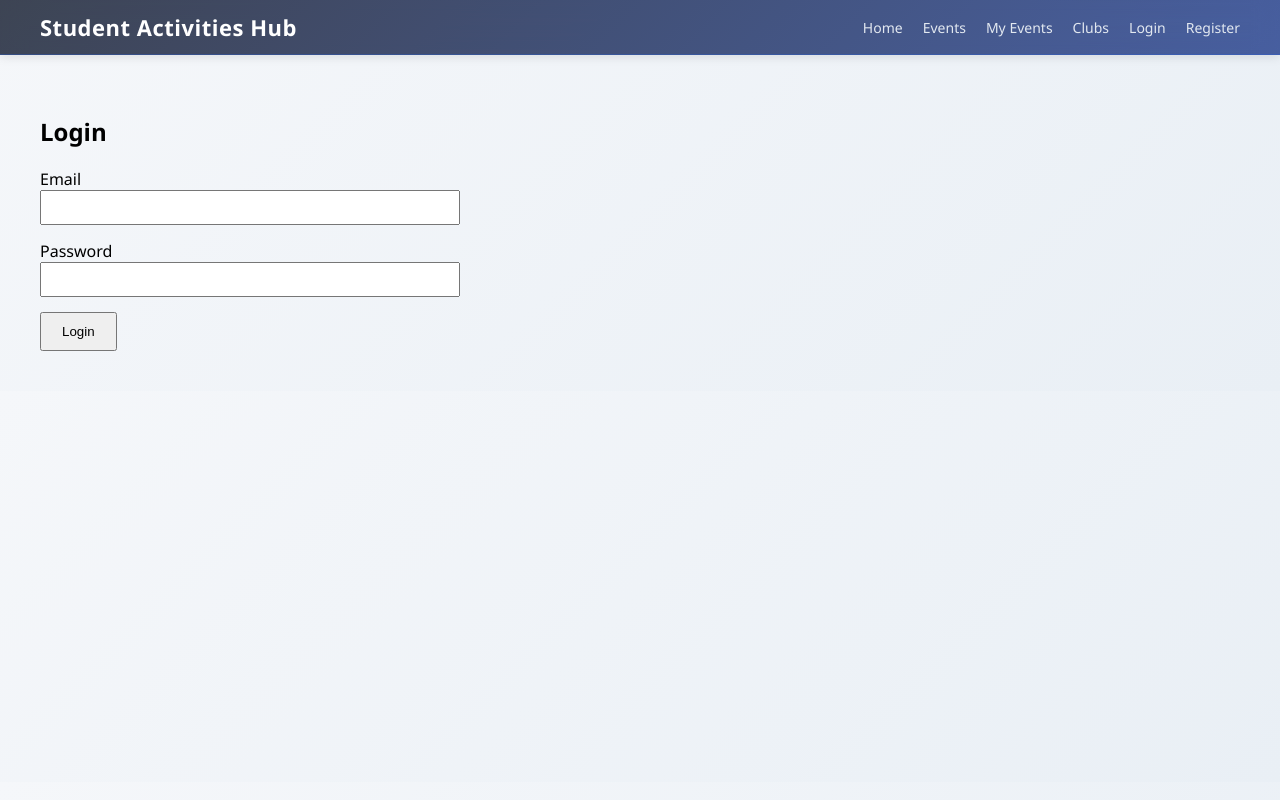
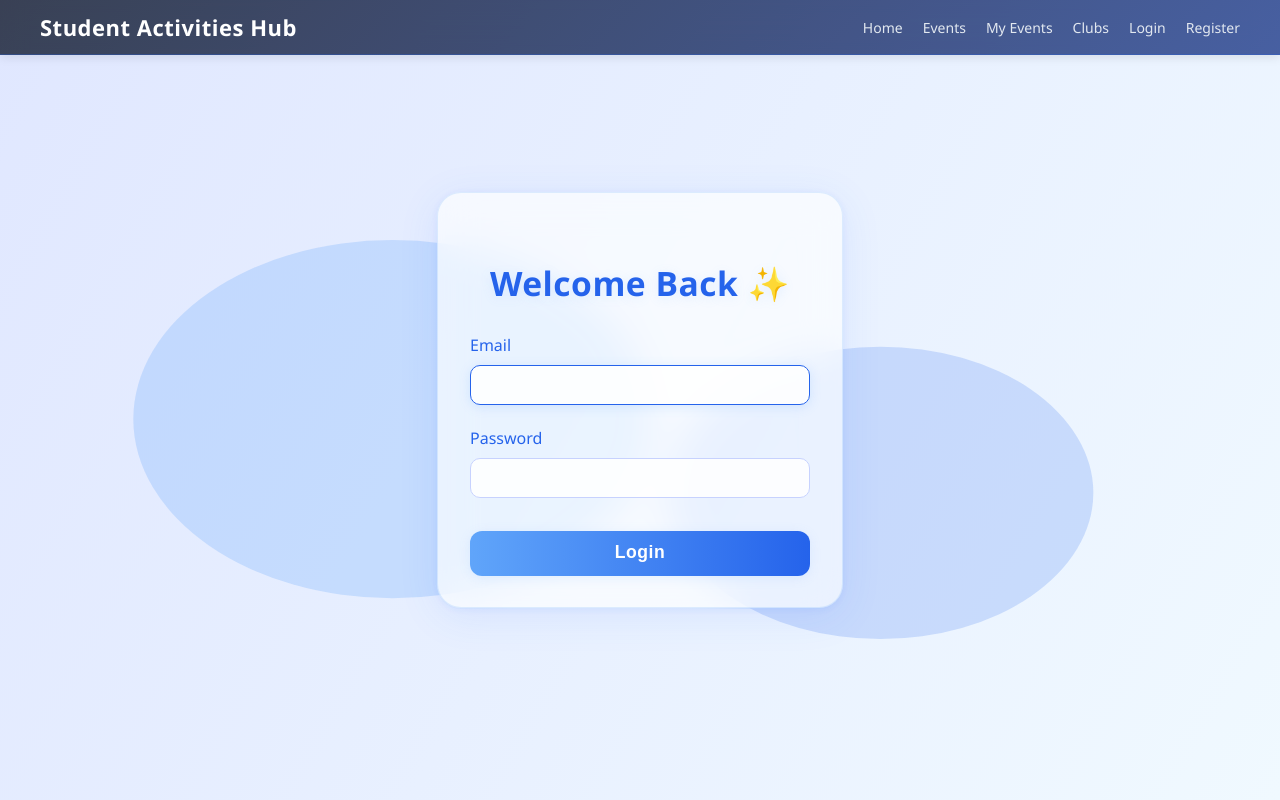
Before and after one commit to bhavyabhardwaj001/student-activity-hub, a React app in the folder frontend/: page /login in a window 1280 px wide. Built offline with nearby package versions, Linux system fonts and the light colour scheme; the HTML template or start-up script is replaced by a standard one.

Commit message:
upgrade ui for login page

```diff
--- a/frontend/package.json
+++ b/frontend/package.json
@@ -11,6 +11,7 @@
   },
   "dependencies": {
     "aos": "^2.3.4",
+    "framer-motion": "^12.38.0",
     "jwt-decode": "^4.0.0",
     "react": "^19.2.0",
     "react-dom": "^19.2.0",
--- a/frontend/src/App.css
+++ b/frontend/src/App.css
@@ -1,3 +1,132 @@
+/* --- Magical Login Page Styles --- */
+.login-bg {
+  position: fixed;
+  top: 0;
+  left: 0;
+  width: 100vw;
+  height: 100vh;
+  overflow: hidden;
+  background: linear-gradient(120deg, #e0e7ff 0%, #f0f9ff 100%);
+  display: flex;
+  align-items: center;
+  justify-content: center;
+  z-index: 0;
+}
+
+.login-bg-svg {
+  position: absolute;
+  top: 0;
+  left: 0;
+  width: 100vw;
+  height: 100vh;
+  z-index: 1;
+  pointer-events: none;
+}
+
+.login-glass-card {
+  position: relative;
+  z-index: 2;
+  min-width: 340px;
+  max-width: 400px;
+  padding: 40px 32px 32px 32px;
+  border-radius: 24px;
+  background: rgba(255, 255, 255, 0.65);
+  box-shadow:
+    0 8px 40px 0 rgba(60, 120, 255, 0.1),
+    0 1.5px 8px 0 rgba(60, 120, 255, 0.08);
+  backdrop-filter: blur(18px) saturate(1.2);
+  border: 1.5px solid rgba(96, 165, 250, 0.18);
+  display: flex;
+  flex-direction: column;
+  align-items: center;
+  animation: glassFadeIn 1.2s cubic-bezier(0.4, 0, 0.2, 1);
+}
+
+@keyframes glassFadeIn {
+  from {
+    opacity: 0;
+    transform: translateY(60px) scale(0.98);
+  }
+  to {
+    opacity: 1;
+    transform: translateY(0) scale(1);
+  }
+}
+
+.login-glass-card h2 {
+  font-size: 2.1rem;
+  font-weight: 700;
+  color: #2563eb;
+  margin-bottom: 28px;
+  letter-spacing: 0.5px;
+  text-shadow: 0 2px 12px #60a5fa22;
+}
+
+.login-form {
+  width: 100%;
+  display: flex;
+  flex-direction: column;
+  gap: 22px;
+}
+
+.login-field {
+  display: flex;
+  flex-direction: column;
+  gap: 7px;
+}
+
+.login-field label {
+  font-size: 1rem;
+  color: #2563eb;
+  font-weight: 500;
+  margin-bottom: 2px;
+}
+
+.login-input {
+  padding: 10px 14px;
+  border-radius: 10px;
+  border: 1.5px solid #c7d2fe;
+  background: rgba(255, 255, 255, 0.85);
+  font-size: 1rem;
+  transition:
+    border 0.2s,
+    box-shadow 0.2s;
+  outline: none;
+  color: #222;
+}
+.login-input:focus {
+  border: 1.5px solid #2563eb;
+  box-shadow: 0 2px 12px #60a5fa33;
+}
+
+.login-btn {
+  margin-top: 10px;
+  padding: 12px 0;
+  border-radius: 12px;
+  border: none;
+  background: linear-gradient(90deg, #60a5fa 0%, #2563eb 100%);
+  color: #fff;
+  font-size: 1.1rem;
+  font-weight: 600;
+  letter-spacing: 0.5px;
+  cursor: pointer;
+  box-shadow: 0 2px 12px #60a5fa22;
+  transition:
+    background 0.2s,
+    box-shadow 0.2s,
+    transform 0.1s;
+}
+.login-btn:disabled {
+  opacity: 0.7;
+  cursor: not-allowed;
+}
+
+@media (max-width: 600px) {
+  .login-glass-card {
+    min-width: 90vw;
+    padding: 28px 8vw 24px 8vw;
+  }
+}
 /* Global styles */
 body {
   margin: 0;
--- a/frontend/src/pages/Login.jsx
+++ b/frontend/src/pages/Login.jsx
@@ -1,75 +1,150 @@
 import { useState } from "react";
 import { useNavigate } from "react-router-dom";
+import { motion } from "framer-motion";
+import "../App.css";
 
 function Login() {
   const [email, setEmail] = useState("");
   const [password, setPassword] = useState("");
-
+  const [loading, setLoading] = useState(false);
   const navigate = useNavigate();
 
   const handleSubmit = async (e) => {
     e.preventDefault();
-
+    setLoading(true);
     try {
       const res = await fetch("http://localhost:5000/api/auth/login", {
         method: "POST",
         headers: {
           "Content-Type": "application/json",
         },
-        body: JSON.stringify({
-          email,
-          password,
-        }),
+        body: JSON.stringify({ email, password }),
       });
-
       const data = await res.json();
-
       if (res.ok) {
         localStorage.setItem("token", data.token);
-        alert("Login successful!");
         navigate("/events");
       } else {
         alert(data.message || "Login failed");
       }
     } catch (error) {
-      console.error(error);
       alert("Something went wrong");
+    } finally {
+      setLoading(false);
     }
   };
 
   return (
-    <div style={{ padding: "40px" }}>
-      <h2>Login</h2>
-
-      <form onSubmit={handleSubmit} style={{ maxWidth: "400px" }}>
-        <div style={{ marginBottom: "15px" }}>
+    <div className="login-bg">
+      {/* Magical Animated SVG Background */}
+      <svg
+        className="login-bg-svg"
+        width="100%"
+        height="100%"
+        viewBox="0 0 800 600"
+        fill="none"
+        xmlns="http://www.w3.org/2000/svg"
+      >
+        <motion.ellipse
+          className="blob1"
+          cx="200"
+          cy="300"
+          rx="180"
+          ry="120"
+          fill="#60a5fa"
+          fillOpacity="0.25"
+          animate={{
+            cx: [200, 220, 200],
+            cy: [300, 320, 300],
+            rx: [180, 200, 180],
+            ry: [120, 140, 120],
+          }}
+          transition={{
+            duration: 8,
+            repeat: Infinity,
+            repeatType: "mirror",
+            ease: "easeInOut",
+          }}
+        />
+        <motion.ellipse
+          className="blob2"
+          cx="600"
+          cy="350"
+          rx="140"
+          ry="90"
+          fill="#2563eb"
+          fillOpacity="0.18"
+          animate={{
+            cx: [600, 580, 600],
+            cy: [350, 370, 350],
+            rx: [140, 160, 140],
+            ry: [90, 110, 90],
+          }}
+          transition={{
+            duration: 10,
+            repeat: Infinity,
+            repeatType: "mirror",
+            ease: "easeInOut",
+          }}
+        />
+      </svg>
+      <motion.div
+        className="login-glass-card"
+        initial={{ opacity: 0, y: 60 }}
+        animate={{ opacity: 1, y: 0 }}
+        transition={{ duration: 0.8, ease: "easeOut" }}
+      >
+        <motion.h2
+          initial={{ opacity: 0, y: -20 }}
+          animate={{ opacity: 1, y: 0 }}
+          transition={{ delay: 0.2, duration: 0.6 }}
+        >
+          Welcome Back ✨
+        </motion.h2>
+        <form onSubmit={handleSubmit} className="login-form">
+          <motion.div
+            className="login-field"
+            initial={{ opacity: 0, x: -30 }}
+            animate={{ opacity: 1, x: 0 }}
+            transition={{ delay: 0.4, duration: 0.5 }}
+          >
             <label>Email</label>
-          <br />
             <input
               type="email"
               value={email}
               onChange={(e) => setEmail(e.target.value)}
               required
-            style={{ width: "100%", padding: "8px" }}
+              autoFocus
+              className="login-input"
             />
-        </div>
-
-        <div style={{ marginBottom: "15px" }}>
+          </motion.div>
+          <motion.div
+            className="login-field"
+            initial={{ opacity: 0, x: 30 }}
+            animate={{ opacity: 1, x: 0 }}
+            transition={{ delay: 0.5, duration: 0.5 }}
+          >
             <label>Password</label>
-          <br />
             <input
               type="password"
               value={password}
               onChange={(e) => setPassword(e.target.value)}
               required
-            style={{ width: "100%", padding: "8px" }}
+              className="login-input"
             />
-        </div>
-
-        <button type="submit" style={{ padding: "10px 20px" }}>
-          Login
-        </button>
+          </motion.div>
+          <motion.button
+            type="submit"
+            className="login-btn"
+            whileHover={{ scale: 1.07, boxShadow: "0 4px 24px #60a5fa55" }}
+            whileTap={{ scale: 0.97 }}
+            disabled={loading}
+            transition={{ type: "spring", stiffness: 300 }}
+          >
+            {loading ? "Logging in..." : "Login"}
+          </motion.button>
         </form>
+      </motion.div>
     </div>
   );
 }
```
Also changed, not shown: 1 other file (tests, documents, lock files or other folders). Lines whose indentation alone changed are shown as unchanged.
